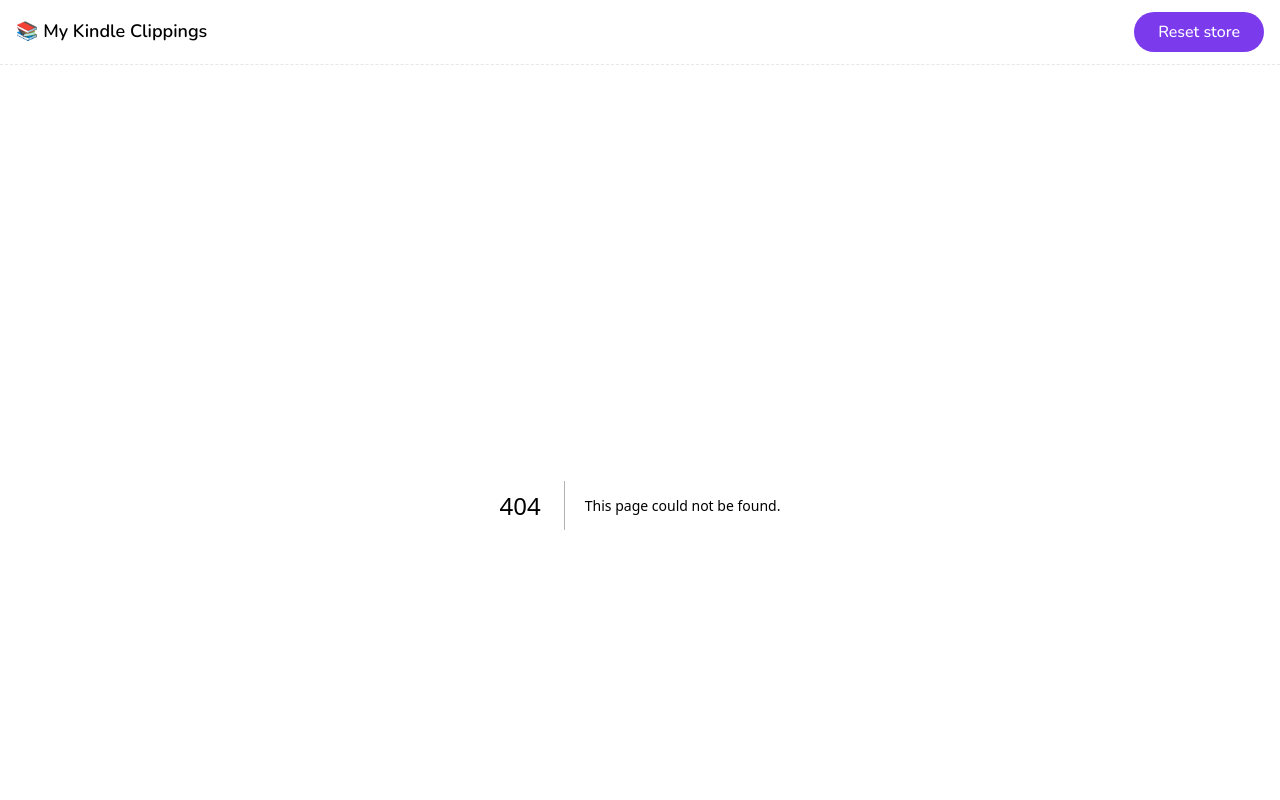
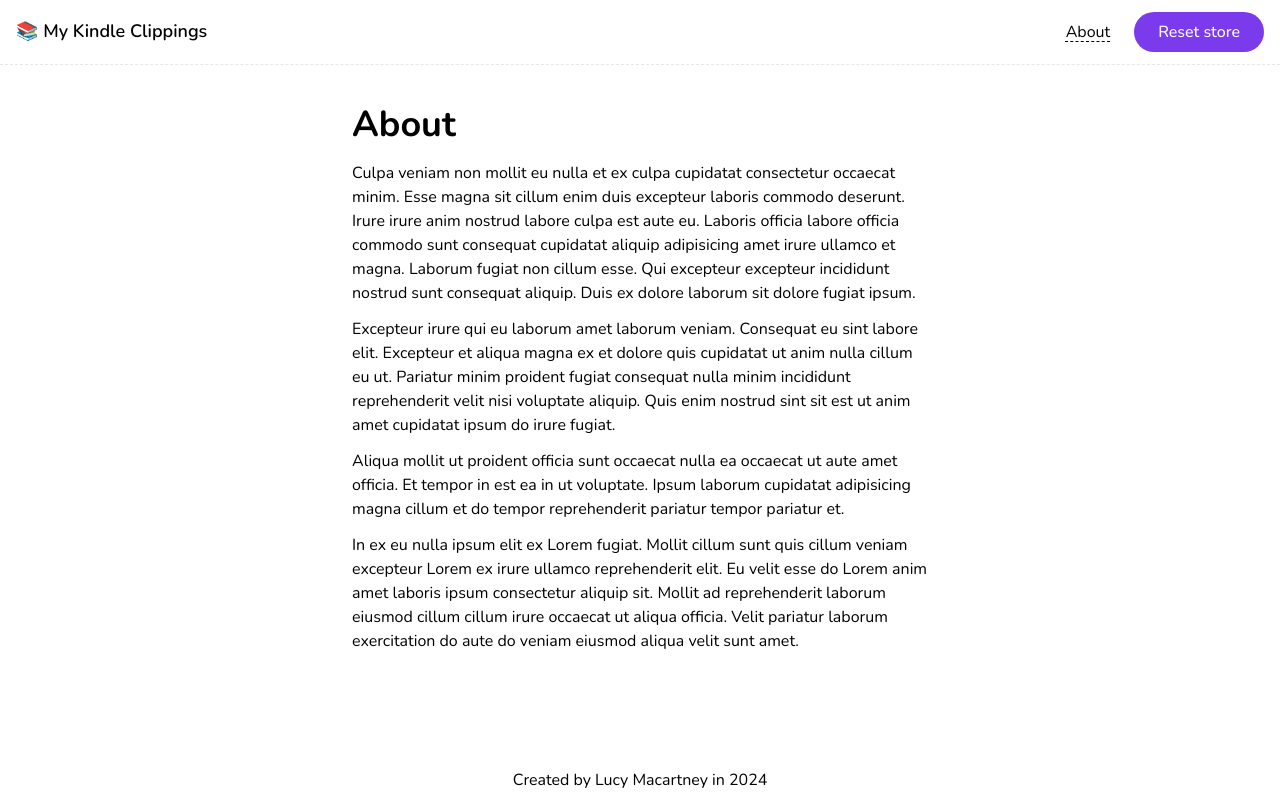
Before and after one commit to lmac-1/kindle-clippings, a Next.js app: page /about in a window 1280 px wide. Before the commit this address had no page. Shown: the top 800 px of the page. Built offline with nearby package versions, Linux system fonts and the light colour scheme.

Commit message:
Adds about page

```diff
--- /dev/null
+++ b/app/about/page.tsx
@@ -0,0 +1,37 @@
+export default function About() {
+  return (
+    <div className="space-y-3">
+      <h2 className="font-bold text-4xl mb-4">About</h2>
+      <p>
+        Culpa veniam non mollit eu nulla et ex culpa cupidatat consectetur
+        occaecat minim. Esse magna sit cillum enim duis excepteur laboris
+        commodo deserunt. Irure irure anim nostrud labore culpa est aute eu.
+        Laboris officia labore officia commodo sunt consequat cupidatat aliquip
+        adipisicing amet irure ullamco et magna. Laborum fugiat non cillum esse.
+        Qui excepteur excepteur incididunt nostrud sunt consequat aliquip. Duis
+        ex dolore laborum sit dolore fugiat ipsum.
+      </p>
+      <p>
+        Excepteur irure qui eu laborum amet laborum veniam. Consequat eu sint
+        labore elit. Excepteur et aliqua magna ex et dolore quis cupidatat ut
+        anim nulla cillum eu ut. Pariatur minim proident fugiat consequat nulla
+        minim incididunt reprehenderit velit nisi voluptate aliquip. Quis enim
+        nostrud sint sit est ut anim amet cupidatat ipsum do irure fugiat.
+      </p>
+      <p>
+        Aliqua mollit ut proident officia sunt occaecat nulla ea occaecat ut
+        aute amet officia. Et tempor in est ea in ut voluptate. Ipsum laborum
+        cupidatat adipisicing magna cillum et do tempor reprehenderit pariatur
+        tempor pariatur et.
+      </p>
+      <p>
+        In ex eu nulla ipsum elit ex Lorem fugiat. Mollit cillum sunt quis
+        cillum veniam excepteur Lorem ex irure ullamco reprehenderit elit. Eu
+        velit esse do Lorem anim amet laboris ipsum consectetur aliquip sit.
+        Mollit ad reprehenderit laborum eiusmod cillum cillum irure occaecat ut
+        aliqua officia. Velit pariatur laborum exercitation do aute do veniam
+        eiusmod aliqua velit sunt amet.
+      </p>
+    </div>
+  );
+}
--- a/app/layout.tsx
+++ b/app/layout.tsx
@@ -35,7 +35,15 @@ export default function RootLayout({
           <Link href="/" className="text-lg font-semibold">
             📚 My Kindle Clippings
           </Link>
-          <ResetStoreButton />
+          <div className="flex gap-6 items-baseline">
+            <Link
+              href="/about"
+              className="decoration-dashed underline underline-offset-4 decoration-1 hover:decoration-violet-600 transition-colors"
+            >
+              About
+            </Link>
+            <ResetStoreButton />
+          </div>
         </nav>
         <div className="grow max-w-xl mx-auto py-10">{children}</div>
         <Footer />
```
